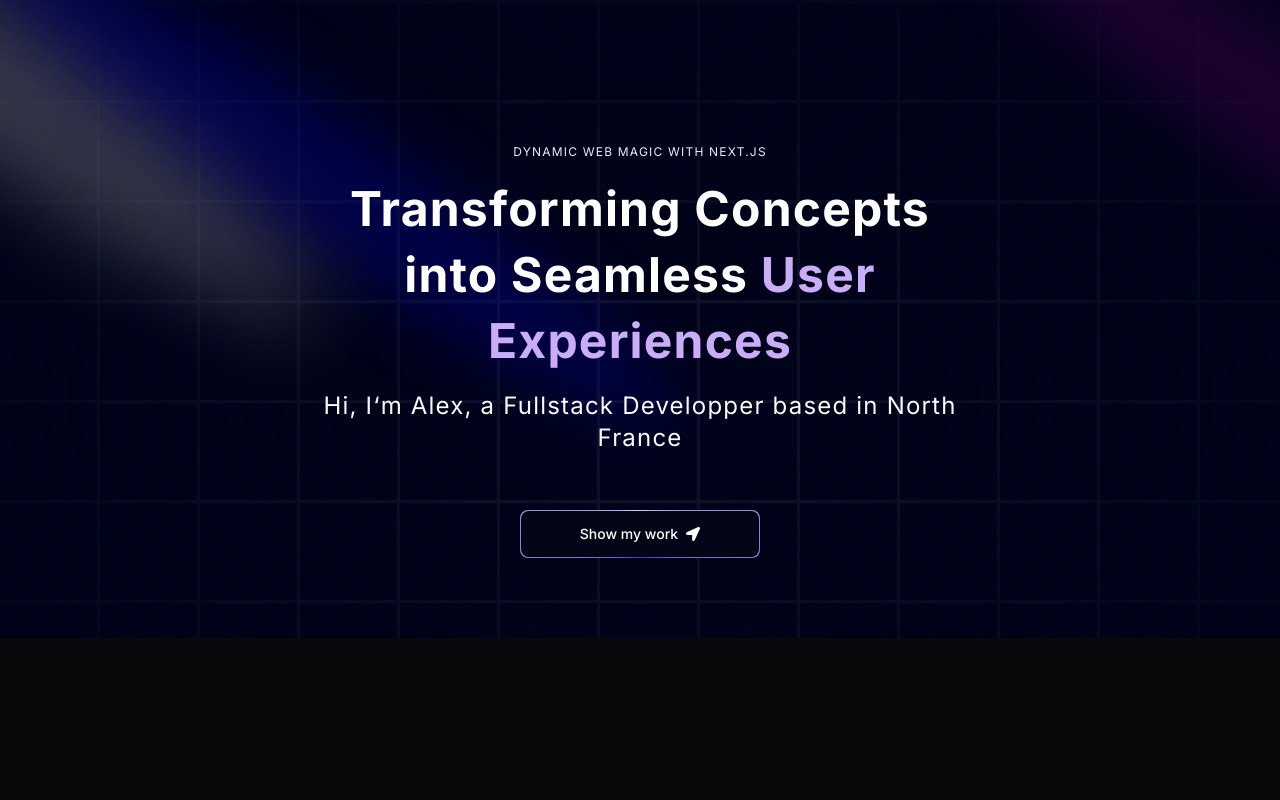
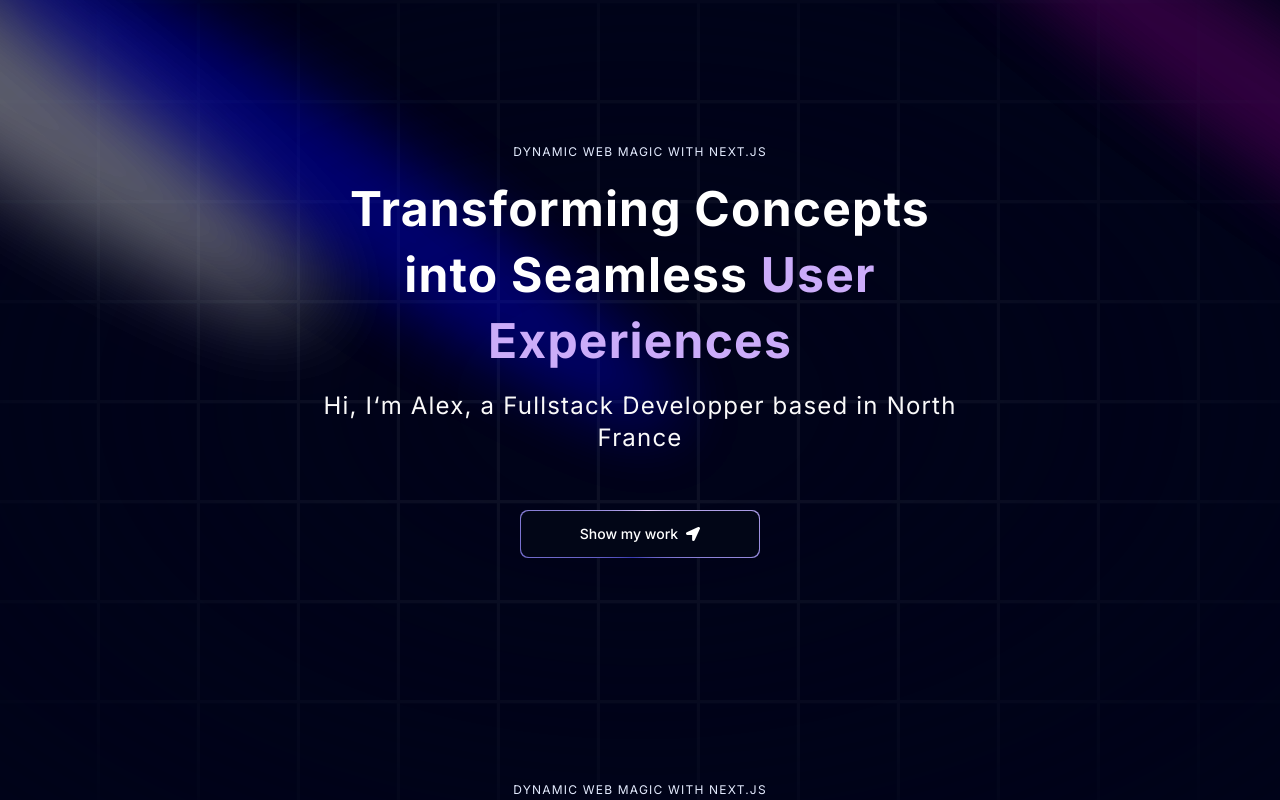
Before and after one commit to Alexskq/Portfolio24, a Next.js app: page / in a window 1280 px wide. Shown: the top 800 px of the page. Built offline with nearby package versions, Linux system fonts and the light colour scheme.

Commit message:
bentoGrid / 41:35

```diff
--- a/app/page.tsx
+++ b/app/page.tsx
@@ -1,5 +1,6 @@
 import Image from "next/image";
 import Hero from "@/components/Hero";
+import Grid from "@/components/Hero";
 import { FloatingNav } from "@/components/ui/FloatingNav";
 import { FaHome } from "react-icons/fa";
 
@@ -11,6 +12,7 @@ export default function Home() {
           navItems={[{ name: "Home", link: "/", icon: <FaHome /> }]}
         />
         <Hero />
+        <Grid />
       </div>
     </main>
   );
--- /dev/null
+++ b/components/Grid.tsx
@@ -0,0 +1,7 @@
+import React from "react";
+
+const Grid = () => {
+  return <div id="about">Grid</div>;
+};
+
+export default Grid;
```
Also changed, not shown: components/ui/BentoGrid.tsx (added).
